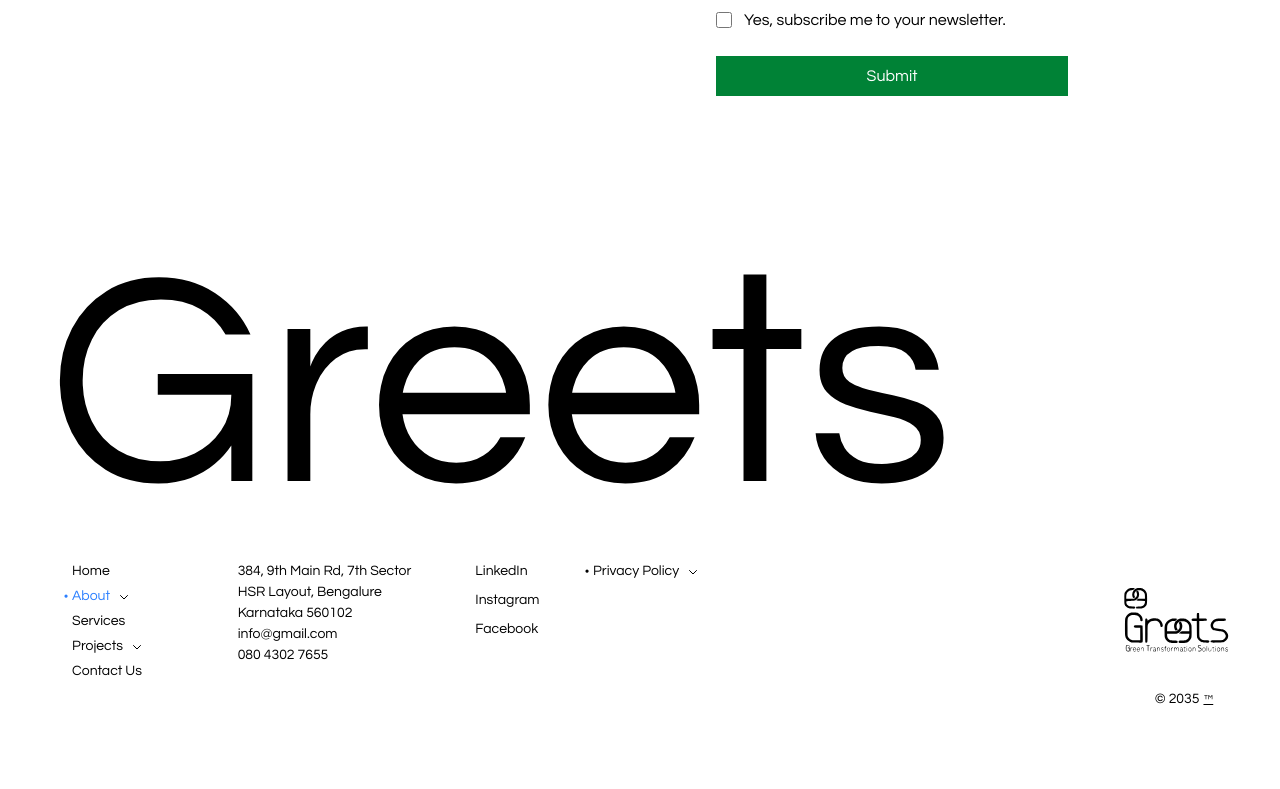
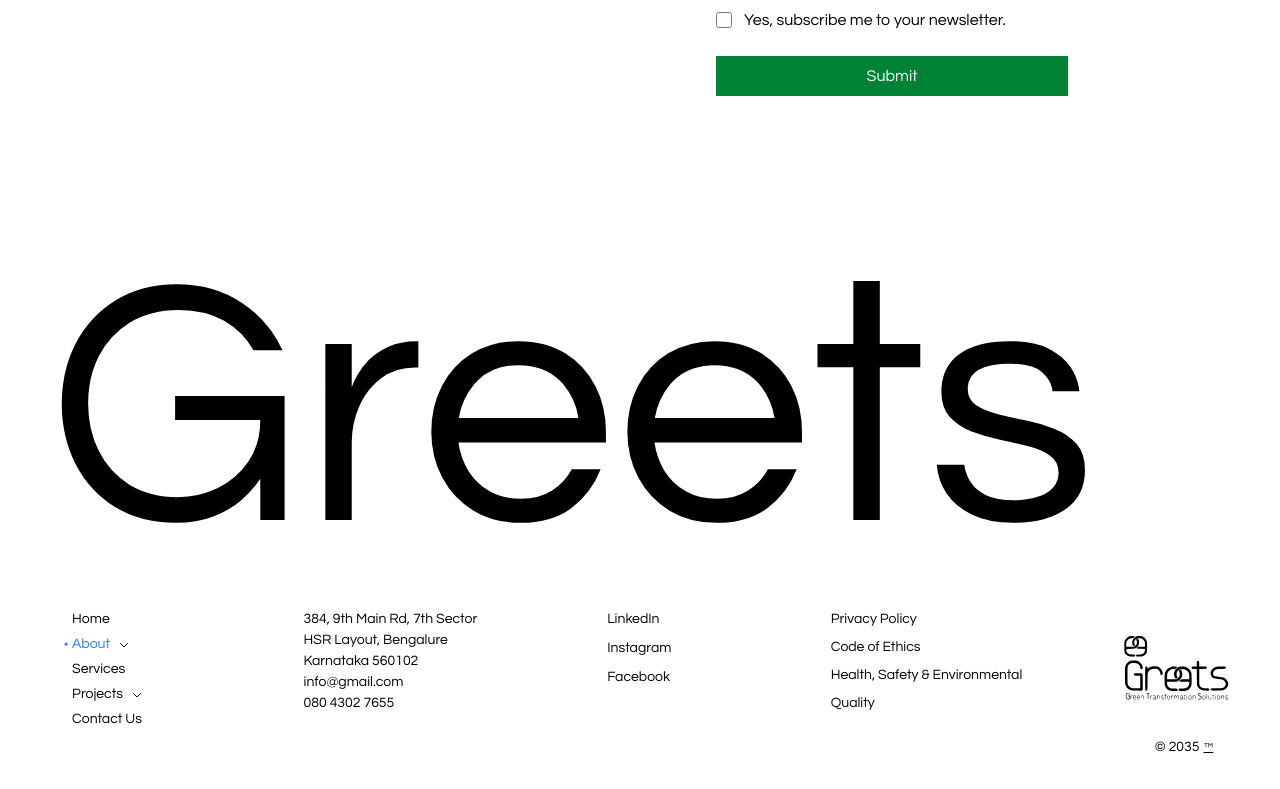
Before and after one commit to heyananthu/Greets_WebSite, a React (Vite) app: page /about in a window 1280 px wide. Shown: the part 7235-8024 px from the top of the page. Before the commit the page ends 7992 px from the top, so only its background shows below. Built offline with nearby package versions, Linux system fonts and the light colour scheme; a web font is replaced by a local one.

Commit message:
footer privacy policy link changed

```diff
--- a/src/components/sharedcomponents/FooterSub.jsx
+++ b/src/components/sharedcomponents/FooterSub.jsx
@@ -29,7 +29,7 @@ function FooterSub() {
     return (
         <div className='font-questrial text-black mb-12'>
             <div className='text-center md:flex md:justify-start md:pl-12 mt-8'>
-                <h1 className='lg:text-[19rem] text-8xl'>Greets</h1>
+                <h1 className='lg:text-[22rem] text-8xl'>Greets</h1>
             </div>
             <div className='md:flex md:justify-between px-8 mt-5'>
                 <div className='md:pl-8  grid grid-cols-1 md:grid-cols-4 text-[14px]  gap-y-8'>
@@ -141,81 +141,14 @@ function FooterSub() {
                         <NavLink to='/' >Instagram</NavLink>
                         <NavLink to='/' >Facebook</NavLink>
                     </div>
-                    <div className=" flex flex-col gap-y-1 w-fit  relative cursor-pointer">
-                        <motion.button
-                            type="button"
-                            className="flex items-center gap-1 focus:outline-none group bg-transparent"
-                            onClick={() => setOpenPolicyAccordion((v) => !v)}
-                            whileHover="hover"
-                            initial="initial"
-                        >
-                            <span className="text-black text-xs">•</span>
-                            <span>Privacy Policy</span>
-                            <svg
-                                className={`w-3 h-3 ml-1 transition-transform duration-200 ${openPolicyAccordion ? 'rotate-180' : ''
-                                    }`}
-                                fill="none"
-                                stroke="currentColor"
-                                strokeWidth="2"
-                                viewBox="0 0 24 24"
-                            >
-                                <path strokeLinecap="round" strokeLinejoin="round" d="M19 9l-7 7-7-7" />
-                            </svg>
-                        </motion.button>
+                    <div className='flex flex-col  gap-y-2 ml-12'>
+                        <p className='text-sm'>Privacy Policy</p>
+                        <NavLink to='/codeofethics' className='text-sm'>Code of Ethics</NavLink>
+                        <NavLink to='/health-saftey-environment' className='text-sm'>Health, Safety & Environmental</NavLink>
+                        <NavLink to='/quality-policy' className='text-sm'>Quality</NavLink>
 
-                        {openPolicyAccordion && (
-                            <div className="flex flex-col pl-6 py-1 gap-y-1">
-                                <motion.div className="flex items-center gap-1 group" whileHover="hover" initial="initial">
-                                    <NavLink to="/codeofethics" className="flex items-center gap-1 group">
-                                        {({ isActive }) => (
-                                            <>
-                                                {isActive ? (
-                                                    <span className="text-black text-xs">•</span>
-                                                ) : (
-                                                    <motion.span variants={dotVariants} className="text-black text-xs">
-                                                        •
-                                                    </motion.span>
-                                                )}
-                                                <span className={isActive ? 'text-blue-600' : ''}>Code of Ethics</span>
-                                            </>
-                                        )}
-                                    </NavLink>
-                                </motion.div>
-                                <motion.div className="flex items-center gap-1 group" whileHover="hover" initial="initial">
-                                    <NavLink to="/health-saftey-environment" className="flex items-center gap-1 group">
-                                        {({ isActive }) => (
-                                            <>
-                                                {isActive ? (
-                                                    <span className="text-black text-xs">•</span>
-                                                ) : (
-                                                    <motion.span variants={dotVariants} className="text-black text-xs">
-                                                        •
-                                                    </motion.span>
-                                                )}
-                                                <span className={isActive ? 'text-blue-600' : ''}>Health, Safety & Environment</span>
-                                            </>
-                                        )}
-                                    </NavLink>
-                                </motion.div>
-                                <motion.div className="flex items-center gap-1 group" whileHover="hover" initial="initial">
-                                    <NavLink to="/quality-policy" className="flex items-center gap-1 group">
-                                        {({ isActive }) => (
-                                            <>
-                                                {isActive ? (
-                                                    <span className="text-black text-xs">•</span>
-                                                ) : (
-                                                    <motion.span variants={dotVariants} className="text-black text-xs">
-                                                        •
-                                                    </motion.span>
-                                                )}
-                                                <span className={isActive ? 'text-blue-600' : ''}>Quality Policy</span>
-                                            </>
-                                        )}
-                                    </NavLink>
-                                </motion.div>
-                            </div>
-                        )}
                     </div>
+
 
                 </div>
                 <div className='relative flex flex-row  items-center gap-x-1 md:flex-col'>
```
